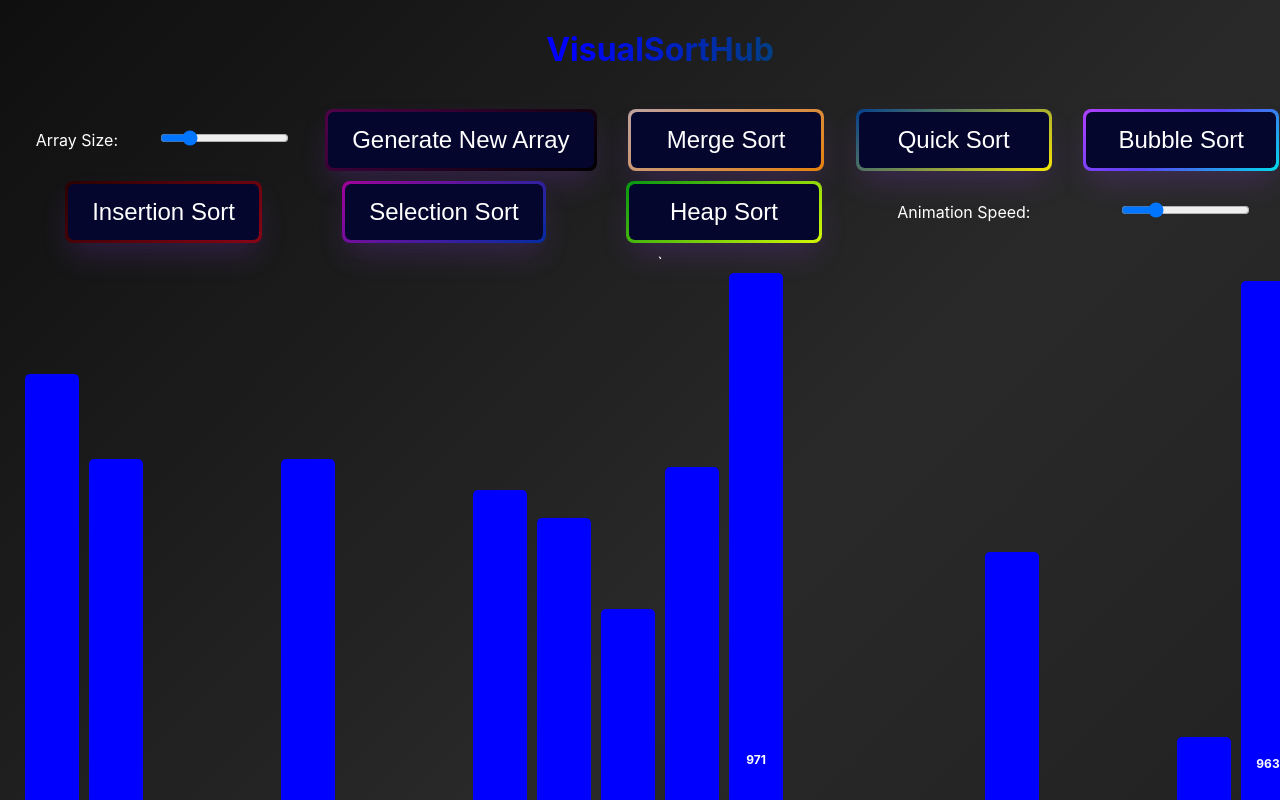
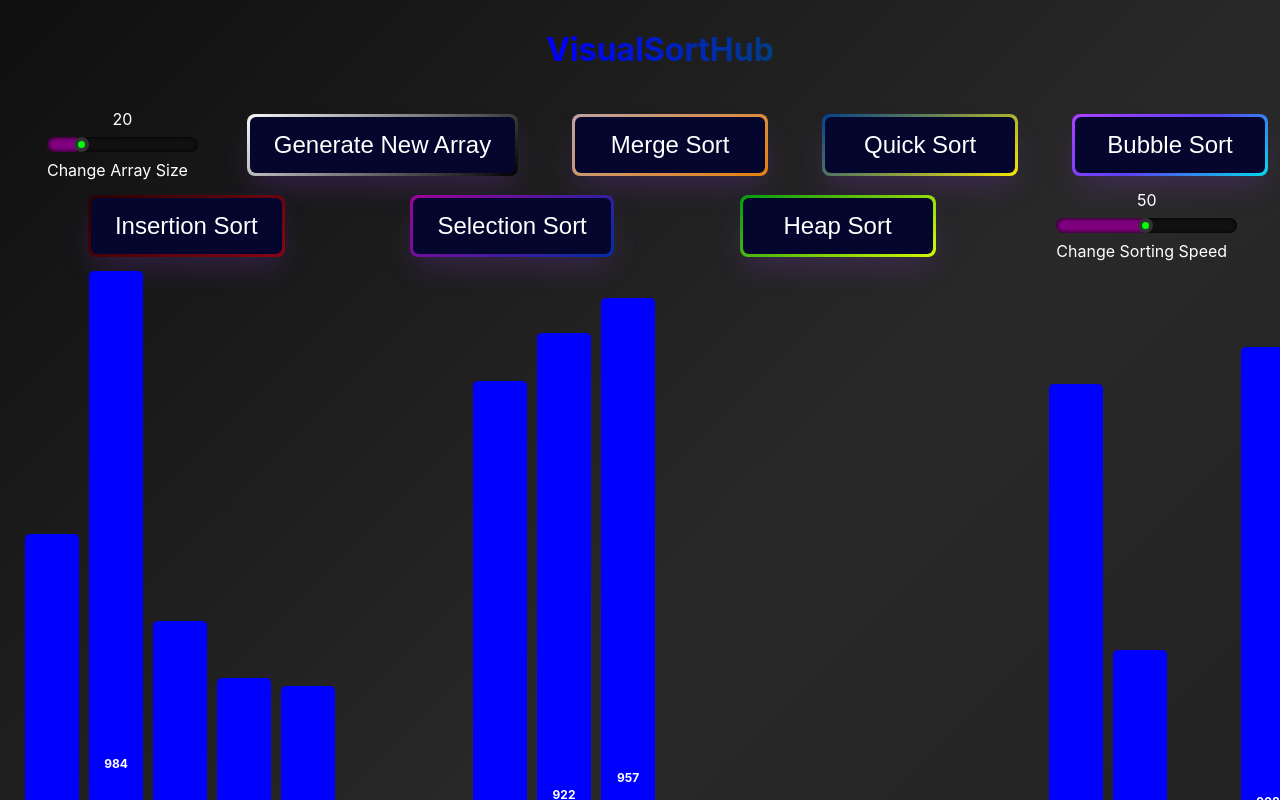
Before and after one commit to NKprogram/visualsorthub, a React (Create React App) app: page / in a window 1280 px wide. Shown: the top 800 px of the page. Built offline with nearby package versions, Linux system fonts and the light colour scheme.

Commit message:
edited the sliders

```diff
--- a/src/Components/Bar.css
+++ b/src/Components/Bar.css
@@ -12,7 +12,7 @@
   min-width: 20px; /* Default min-width, consider adjusting based on JS */
   max-width: 100px; /* Default max-width, adjust this value based on JS */
   margin: 0 5px;
-  background-color: turquoise;
+  background-color: blue;
   border-radius: 5px 5px 0 0; /* Rounded top corners */
   position: relative;
   display: flex;
--- a/src/ControlPanel/ControlPanel.css
+++ b/src/ControlPanel/ControlPanel.css
@@ -47,7 +47,7 @@
 .button-insertion { background-image: linear-gradient(144deg, #290101, #8a0416); }
 .button-selection { background-image: linear-gradient(144deg, #a00298, #022da3);}
 .button-heap { background-image: linear-gradient(144deg, #059711, #d4f806); }
-.button-reset { background-image: linear-gradient(144deg, #500249, rgb(0, 0, 0)); }
+.button-reset { background-image: linear-gradient(144deg, #f8f8f8, rgb(0, 0, 0)); }
 
 /* Responsive and layout styles remain the same */
 @media (min-width: 768px) {
@@ -100,24 +100,69 @@
   }
 }
 
+
+/* Adjust the slider container to ensure proper layout and spacing */
 .slider-container {
-  position: relative;
-  display: inline-block; /* Adjust as needed to fit your layout */
+  display: flex;
+  flex-direction: column;
+  align-items: center;
+  gap: 10px; /* Adjust the space between the slider and its value display */
 }
 
-.tooltip {
-  position: absolute;
-  background-color: rgb(70, 3, 70);
-  color: white;
-  text-align: center;
-  border-radius: 6px;
-  padding: 5px 10px;
-  font-weight: bold;
-  border: 2px solid #04e429; /* Adds a border with a slightly darker shade */
-  box-shadow: 0px 2px 4px rgba(0, 0, 0, 0.5); /* Adds a subtle shadow for depth */
-  transform: translateX(-50%);
-  bottom: 30px; /* Distance from the top of the slider */
-  left: 50%;
-  z-index: 1;
-  white-space: nowrap; /* Prevents breaking into multiple lines */
+/* New Styles for Range Slider */
+.range {
+  -webkit-appearance: none; /* Removes default styling */
+  appearance: none; /* Define standard property for compatibility */
+  width: 100%; /* Adjusts the width to fit your control panel */
+  height: 15px;
+  background: #111;
+  outline: none;
+  border-radius: 15px;
+  overflow: hidden;
+  box-shadow: inset 0 0 5px rgba(0, 0, 0, 1);
 }
+
+.range::-webkit-slider-thumb {
+  -webkit-appearance: none;
+  width: 15px;
+  height: 15px;
+  border-radius: 50%;
+  background: #00fd0a;
+  cursor: pointer;
+  border: 4px solid #333;
+}
+
+.slider-description {
+  font-size: 1em; /* Adjust to match your design */
+  color: #FFFFFF; /* Ensures visibility against the panel's background */
+  margin-top: 10px; /* Space between the slider and the text */
+  text-align: center; /* Centers the text under the slider */
+}
+
+.slider-container {
+  display: flex;
+  flex-direction: column;
+  align-items: center;
+  gap: 8px; /* Adjust the space between elements */
+}
+
+.slider-value {
+  font-size: 1em; /* Adjust based on your design */
+  color: #FFFFFF; /* Ensures visibility */
+}
+
+/* Adjust the #rangeValue style to fit your design */
+#rangeValue {
+  font-size: 1em; /* Adjust based on your control panel's text size */
+  color: #FFFFFF; /* Ensure it's visible against your control panel's background */
+}
+
+@media (max-width: 768px) {
+  .range {
+    width: 90%; /* Adjust width for smaller screens */
+  }
+
+  #rangeValue {
+    font-size: 0.8em; /* Adjust text size for readability on smaller screens */
+  }
+}
--- a/src/ControlPanel/ControlPanel.jsx
+++ b/src/ControlPanel/ControlPanel.jsx
@@ -1,70 +1,85 @@
-import React, { useState } from 'react';
-import './ControlPanel.css'; // Make sure the CSS file is correctly imported
+import React, { useState , useEffect } from 'react';
+import './ControlPanel.css'; // Ensure your CSS file includes the new slider styles
 
 const ControlPanel = ({
   onReset,
   onArraySizeChange,
   onSpeedChange,
   onSort, // Prop to handle sorting based on the algorithm name
+  isSorting, // New prop to indicate if sorting is in progress
 }) => {
-  const [showTooltipSize, setShowTooltipSize] = useState(false);
   const [sliderValueSize, setSliderValueSize] = useState(20); // Default value for the array size slider
+  const [sliderValueSpeed, setSliderValueSpeed] = useState(50); // Default value for the speed slider, adjusted according to your needs
 
-  const [showTooltipSpeed, setShowTooltipSpeed] = useState(false);
-  const [sliderValueSpeed, setSliderValueSpeed] = useState(5); // Default value for the speed slider, adjusted according to your needs
+  const updateSliderBackground = (value, sliderId) => {
+    const slider = document.getElementById(sliderId);
+    const percentage = ((value - slider.min) / (slider.max - slider.min)) * 100;
+    slider.style.background = `linear-gradient(to right, purple ${percentage}%, #111 ${percentage}%, #111 100%)`;
+  };
+
+  const handleSizeSliderChange = (value) => {
+    setSliderValueSize(value);
+    onArraySizeChange(parseInt(value));
+    updateSliderBackground(value, 'sizeRange');
+  };
+
+  const handleSpeedSliderChange = (value) => {
+    setSliderValueSpeed(value);
+    onSpeedChange(parseInt(value));
+    updateSliderBackground(value, 'speedRange');
+  };
+
+  // Initialize slider backgrounds on component mount
+  useEffect(() => {
+    updateSliderBackground(sliderValueSize, 'sizeRange');
+    updateSliderBackground(sliderValueSpeed, 'speedRange');
+  }, []); // Empty dependency array means this effect runs once on mount
+
 
   return (
     <div className="control-panel">
-      {/* Array Size Slider */}
-      <label htmlFor="sizeRange">Array Size:</label>
-      <div className="slider-container">
+
+       {/* Array Size Slider */}
+       <div className="slider-container">
+        <span className="slider-value">{sliderValueSize}</span>
         <input
+          className="range"
+          type="range"
           id="sizeRange"
-          type="range"
           min="5"
           max="80"
-          defaultValue="20"
-          onMouseEnter={() => setShowTooltipSize(true)}
-          onMouseLeave={() => setShowTooltipSize(false)}
-          onMouseMove={(e) => setSliderValueSize(e.target.value)}
-          onChange={(e) => onArraySizeChange(parseInt(e.target.value))}
+          value={sliderValueSize}
+          disabled={isSorting}
+          onChange={(e) => handleSizeSliderChange(e.target.value)}
         />
-        {showTooltipSize && (
-          <div className="tooltip">{sliderValueSize}</div>
-        )}
+        <label htmlFor="sizeRange" className="slider-description">Change Array Size</label>
       </div>
 
-
-      {/* Buttons */}
-      <button className="button-neon button-reset" onClick={onReset}><span className="text">Generate New Array</span></button>
-      <button className="button-neon button-merge" onClick={() => onSort('mergeSort')}><span className="text">Merge Sort</span></button>
-      <button className="button-neon button-quick" onClick={() => onSort('quickSort')}><span className="text">Quick Sort</span></button>
-      <button className="button-neon button-bubble" onClick={() => onSort('bubbleSort')}><span className="text">Bubble Sort</span></button>
-      <button className="button-neon button-insertion" onClick={() => onSort('insertionSort')}><span className="text">Insertion Sort</span></button>
-      <button className="button-neon button-selection" onClick={() => onSort('selectionSort')}><span className="text">Selection Sort</span></button>
-      <button className="button-neon button-heap" onClick={() => onSort('heapSort')}><span className="text">Heap Sort</span></button>
+       {/* Buttons */}
+        <button className="button-neon button-reset" onClick={onReset} disabled={isSorting}><span className="text">Generate New Array</span></button>
+        <button className="button-neon button-merge" onClick={() => onSort('mergeSort')} disabled={isSorting}><span className="text">Merge Sort</span></button>
+        <button className="button-neon button-quick" onClick={() => onSort('quickSort')} disabled={isSorting}><span className="text">Quick Sort</span></button>
+        <button className="button-neon button-bubble" onClick={() => onSort('bubbleSort')} disabled={isSorting}><span className="text">Bubble Sort</span></button>
+        <button className="button-neon button-insertion" onClick={() => onSort('insertionSort')} disabled={isSorting}><span className="text">Insertion Sort</span></button>
+        <button className="button-neon button-selection" onClick={() => onSort('selectionSort')} disabled={isSorting}><span className="text">Selection Sort</span></button>
+        <button className="button-neon button-heap" onClick={() => onSort('heapSort')} disabled={isSorting}><span className="text">Heap Sort</span></button>
 
 
-
-      {/* Animation Speed Slider */}
-      <label htmlFor="speedRange">Animation Speed:</label>
+      {/* Speed Slider */}
       <div className="slider-container">
+        <span className="slider-value">{sliderValueSpeed}</span>
         <input
+          className="range"
+          type="range"
           id="speedRange"
-          type="range"
           min="1"
           max="100"
-          defaultValue="25"
-          onMouseEnter={() => setShowTooltipSpeed(true)}
-          onMouseLeave={() => setShowTooltipSpeed(false)}
-          onMouseMove={(e) => setSliderValueSpeed(e.target.value)}
-          onChange={(e) => onSpeedChange(parseInt(e.target.value))}
+          value={sliderValueSpeed}
+          disabled={isSorting}
+          onChange={(e) => handleSpeedSliderChange(e.target.value)}
         />
-        {showTooltipSpeed && (
-          <div className="tooltip">{sliderValueSpeed}</div>
-        )}
+        <label htmlFor="speedRange" className="slider-description">Change Sorting Speed</label>
       </div>
-
 
     </div>
   );
--- a/src/SortingVisualizer/SortingVisualizer.jsx
+++ b/src/SortingVisualizer/SortingVisualizer.jsx
@@ -1,4 +1,4 @@
-import React, { useState, useEffect } from 'react';
+import React, { useState, useEffect, useCallback } from 'react';
 import './SortingVisualizer.css';
 import ControlPanel from '../ControlPanel/ControlPanel.jsx';
 import Bar from '../Components/Bar.jsx';
@@ -15,27 +15,28 @@ const SortingVisualizer = () => {
   const [array, setArray] = useState([]);
   const [arraySize, setArraySize] = useState(20);
   const [animationSpeed, setAnimationSpeed] = useState(50);
+  const [isSorting, setIsSorting] = useState(false);
   const PRIMARY_COLOR = 'blue';
   const SECONDARY_COLOR = 'red';
   const FINAL_COLOR = 'green';
-
-  useEffect(() => {
-    resetArray();
-  }, [arraySize]);
 
 
   const generateRandomNumber = (min, max) => {
     return Math.floor(Math.random() * (max - min + 1) + min);
   };
 
-  const resetArray = () => {
+  const resetArray = useCallback(() => {
     const newArray = [];
     for (let i = 0; i < arraySize; i++) {
       newArray.push(generateRandomNumber(5, 1000));
     }
     setArray(newArray);
     changeBarColor(PRIMARY_COLOR);
-  };
+  }, [arraySize]);
+
+  useEffect(() => {
+    resetArray();
+  }, [resetArray, arraySize]);
 
   const changeBarColor = (color) => {
     const arrayBars = document.getElementsByClassName('bar');
@@ -136,7 +137,6 @@ const SortingVisualizer = () => {
           // Update the value on the bar for barOneIdx
           const barOneNumber = arrayBars[barOneIdx].getElementsByClassName('bar-number')[0];
           barOneNumber.innerText = newHeight;
-
           if (sortAlgorithm === quickSort || sortAlgorithm === heapSort || sortAlgorithm === mergeSort) {
             const [,, barTwoIdx, newHeightTwo] = animations[i];
             if (arrayBars[barTwoIdx]) {
@@ -150,12 +150,16 @@ const SortingVisualizer = () => {
         }
       }
     }
-    setTimeout(() => changeBarColor(FINAL_COLOR),animations.length * animationSpeed + 1);
+    setTimeout(() => {
+      changeBarColor(FINAL_COLOR);
+      setIsSorting(false); // Sorting finished
+    }, animations.length * animationSpeed + 1);
   };
 
   const sort = (algorithm) => {
     const animations = algorithm(array);
     handleAnimations(animations, algorithm);
+
   };
 
   return (
@@ -175,7 +179,8 @@ const SortingVisualizer = () => {
             };
             sort(algorithms[algorithmName]);
           }}
-        />`
+          isSorting={isSorting}
+        />
      <div className="bars-container">
         {array.map((value, idx) => (
           <Bar key={idx} height={value} color={PRIMARY_COLOR} value={value} />
```
